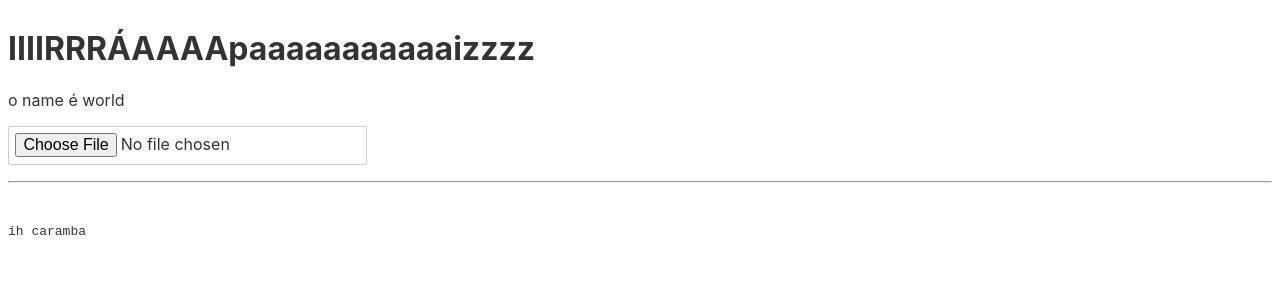
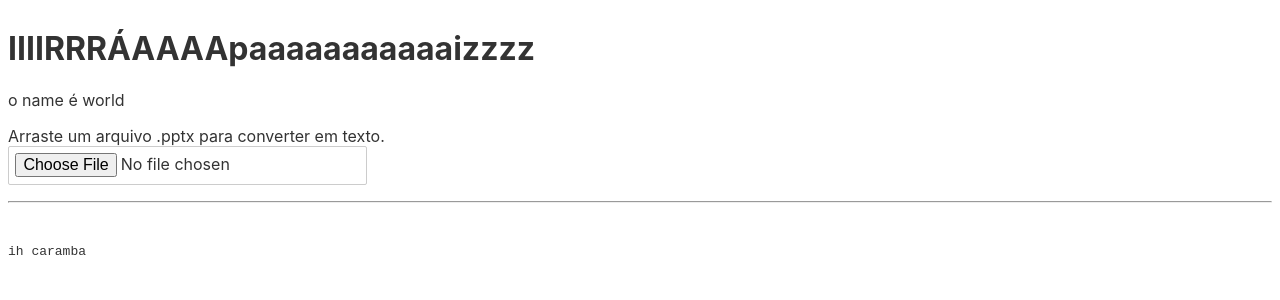
Before and after one commit to lucaspontoexe/pptx-extract-text, a Svelte app: page / in a window 1280 px wide. Shown: the top 300 px of the page. Built offline with nearby package versions, Linux system fonts and the light colour scheme.

Commit message:
add drop target

```diff
--- a/src/Convert.svelte
+++ b/src/Convert.svelte
@@ -1,5 +1,5 @@
 <script lang="ts">
-    import uzip from 'uzip';
+    import uzip from "uzip";
 
     export let name = "vamo lá";
 
@@ -13,12 +13,16 @@
             const words = node.childNodes;
             let finalText = "";
 
-            words.forEach((element: Element & { tagName: string; textContent: string; }) => {
-                // if (element.tagName === "a:r") finalText += element.textContent;
-                // else
-                if (element.tagName === "a:br") finalText += "\n";
-                else finalText += element.textContent;
-            });
+            words.forEach(
+                (
+                    element: Element & { tagName: string; textContent: string }
+                ) => {
+                    // if (element.tagName === "a:r") finalText += element.textContent;
+                    // else
+                    if (element.tagName === "a:br") finalText += "\n";
+                    else finalText += element.textContent;
+                }
+            );
             return finalText;
         }
 
@@ -30,13 +34,19 @@
         return output;
     }
 
-    async function handleLoad(e: Event) {
+    function handleInputFile(e: Event) {
         const file = (e.target as HTMLInputElement).files[0];
+        loadFile(file);
+    }
+
+    async function loadFile(file: File) {
         finalText = "";
 
         const files = uzip.parse(await file.arrayBuffer());
 
-        const howManyFiles = Object.keys(files).filter(entry => entry.indexOf("ppt/slides/slide") !== -1).length;
+        const howManyFiles = Object.keys(files).filter(
+            (entry) => entry.indexOf("ppt/slides/slide") !== -1
+        ).length;
 
         for (let index = 1; index <= howManyFiles; index++) {
             const buffer = files["ppt/slides/slide" + index + ".xml"];
@@ -49,7 +59,15 @@
 <h1>IIIIRRRÁAAAApaaaaaaaaaaaizzzz</h1>
 <p>o name é {name}</p>
 
-<input type="file" on:change={handleLoad} />
+<div class="drop-target">
+    <div
+        class="text"
+        on:dragover={(e) => e.preventDefault()}
+        on:drop|preventDefault={(e) => loadFile(e.dataTransfer.files[0])}>
+        Arraste um arquivo .pptx para converter em texto.
+    </div>
+    <input type="file" on:change={handleInputFile} accept=".pptx" />
+</div>
 
 <hr /><br />
 <pre>{finalText}</pre>
```
